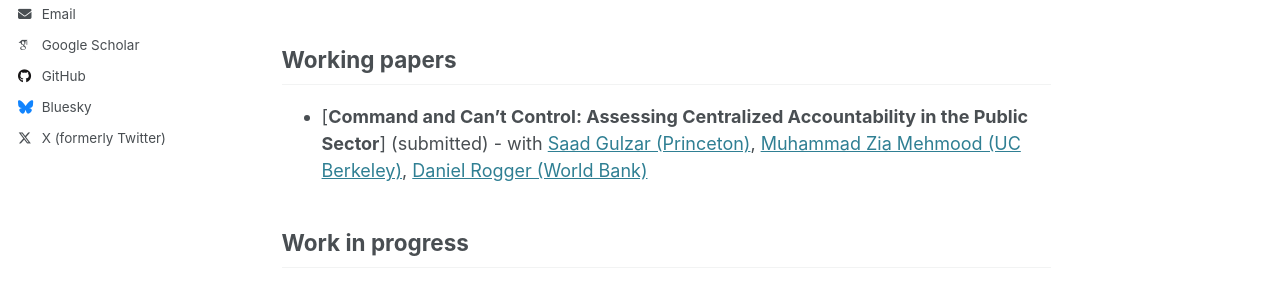
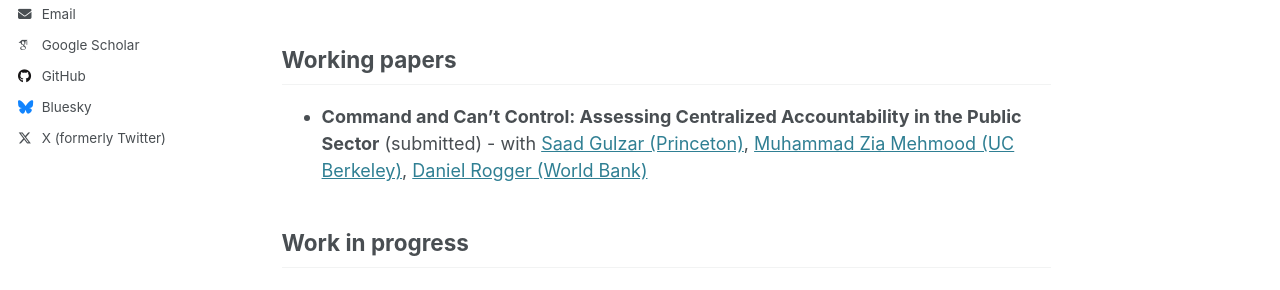
Before and after one commit to juanfladino/juanfladino.github.io, a Jekyll site: the page built from _pages/about.md, in a window 1280 px wide and 1256 px high. Shown: the part 435-725 px from the top of the window. Built offline with Jekyll 4.4.1, drawn with Linux system fonts in a browser that asks for light colours; some web fonts are replaced.

```diff
--- a/_pages/about.md
+++ b/_pages/about.md
@@ -18,7 +18,7 @@ Publications
 
 Working papers
 ------------
-- [**Command and Can't Control: Assessing Centralized Accountability in the Public Sector**] (submitted) - with [Saad Gulzar (Princeton)](https://saadgulzar.com/), [Muhammad Zia Mehmood (UC Berkeley)](https://www.ziamehmood.com/), [Daniel Rogger (World Bank)](https://www.danrogger.com/)
+- **Command and Can't Control: Assessing Centralized Accountability in the Public Sector** (submitted) - with [Saad Gulzar (Princeton)](https://saadgulzar.com/), [Muhammad Zia Mehmood (UC Berkeley)](https://www.ziamehmood.com/), [Daniel Rogger (World Bank)](https://www.danrogger.com/)
 
 Work in progress
 ------------
```
